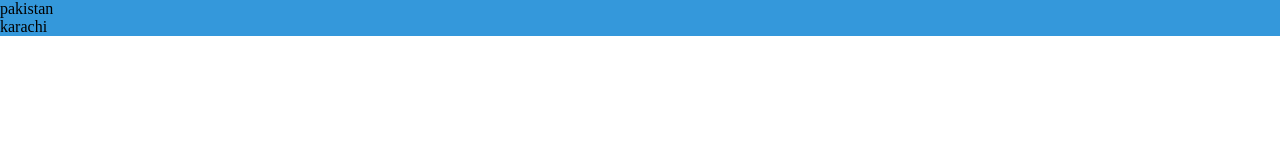
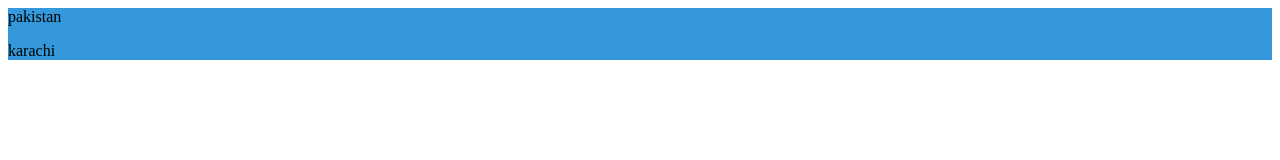
Before and after one commit to Huzaifariazkhan/huzaifa1, a plain HTML site: page pract.html in a window 1280 px wide. Drawn offline with Linux system fonts and the light colour scheme.

Commit message:
Refactor CSS styles and clean up HTML structure

```diff
--- a/pract.css
+++ b/pract.css
@@ -23,11 +23,6 @@ background-image: url("images/twitter.png");}
 input#web {
 background-image: url("images/web.png");} */
 
-*{
-    margin: 0;
-    padding: 0;
-    box-sizing: border-box;
-}
 
 :root{
 
@@ -36,6 +31,6 @@ background-image: url("images/web.png");} */
 }
 
 .prac{
-    --main_color: #34198db;
     background-color: var(--main-color);
+
 }
```
Also changed, not shown: index.html (+1 -1 lines), 1 other file.
